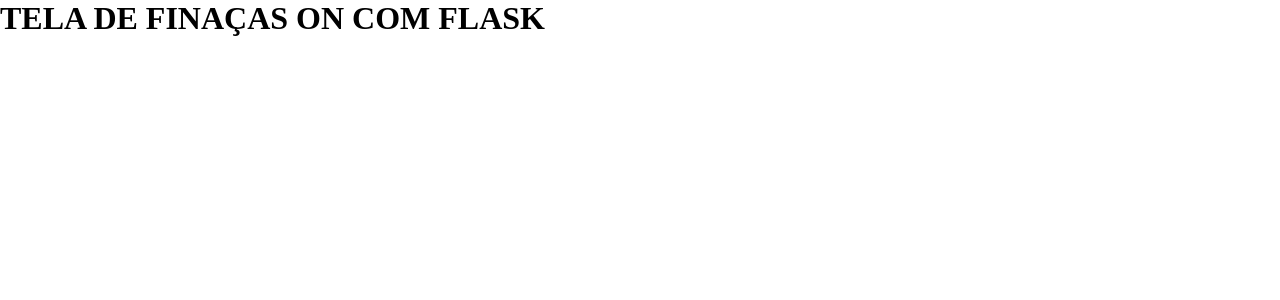
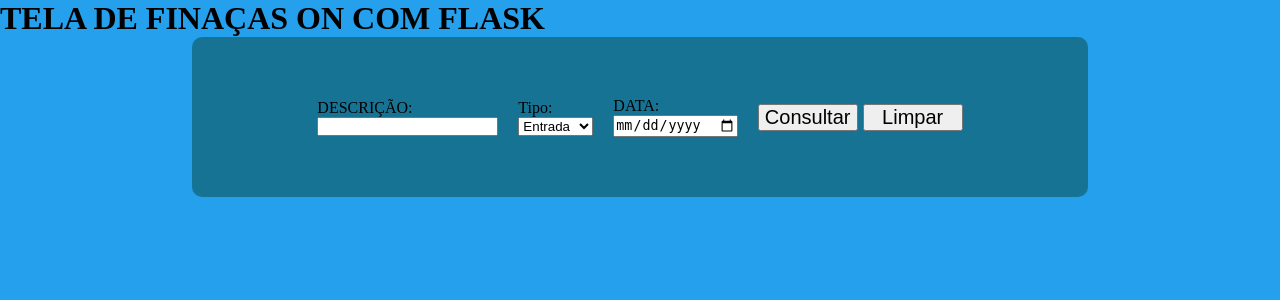
Before and after one commit to vitorhugoarcanjo/site_gestao_financeira, a Flask app: page /financas/ in a window 1280 px wide. Shown: the top 300 px of the page. Run offline with Flask 3, Linux system fonts and the light colour scheme; the visitor is signed in with stand-in values (Sample User, id 1).

Commit message:
atualizando tela finanças

```diff
--- a/static/pasta_financas/estrutura_global.css
+++ b/static/pasta_financas/estrutura_global.css
@@ -2,3 +2,7 @@
     margin: 0;
     padding: 0;
 }
+
+body {
+    background-color: #24A0ED;
+}
--- a/static/pasta_financas/import_todas_css.css
+++ b/static/pasta_financas/import_todas_css.css
@@ -1 +1,2 @@
 @import url('/static/pasta_financas/estrutura_global.css');
+@import url('/static/pasta_financas/section_consultas.css');
--- /dev/null
+++ b/static/pasta_financas/section_consultas.css
@@ -0,0 +1,45 @@
+.section_um_consulta {
+    display: flex;
+    width: 100%;
+    justify-content: center;
+}
+
+
+    .section_um_consulta .container_consulta {
+        background-color: rgb(23, 115, 148);
+        width: 70%;
+        height: 10rem;
+        display: flex;
+        justify-content: center;
+        border-radius: 10px;
+    }
+
+    .sub_container_consulta {
+        display: flex;
+        flex-direction: row;
+        gap: 20px;
+        align-items: center;
+    }
+
+    .sub_container_consulta > .label_input {
+        display: flex;
+        flex-direction: column;
+        align-items: flex-start;
+
+    }
+
+
+
+    /* DIV INICIO BOTÕES */
+    .sub_container_consulta .buttons {
+        display: flex;
+        align-items: center;
+        gap: 5px;
+    }
+
+    .sub_container_consulta .buttons > button {
+        width: 100px;
+        cursor: pointer;
+        font-size: 20px;
+    }
+    /* DIV FIM BOTÕES */
--- a/static/pasta_login/pasta_login/container_login.css
+++ b/static/pasta_login/pasta_login/container_login.css
@@ -50,6 +50,8 @@
     font-family: Arial, Helvetica, sans-serif;          /* ← MESMA FONTE */
     font-size: 20px;            /* ← MESMO TAMANHO DE FONTE */
     transition: background-color 0.7s ease, transform 0.7s ease;
+    color: black;
+    border-radius: 10px;
 }
 
     /* BOTÃO - BUTTON */
@@ -81,7 +83,6 @@
     .sub_container_login > a {
         text-decoration: none;
         background-color: #fd7e14;
-        color: black;
     }
 
     .sub_container_login a:hover {
--- a/static/pasta_tela_pos_login/estrutura_global.css
+++ b/static/pasta_tela_pos_login/estrutura_global.css
@@ -2,3 +2,7 @@
     margin: 0;
     padding: 0;
 }
+
+body {
+    background-color: #24A0ED;
+}
--- a/static/pasta_tela_pos_login/menu_nav.css
+++ b/static/pasta_tela_pos_login/menu_nav.css
@@ -7,7 +7,7 @@
 
 .menu_a {
     display: inline-block;
-    background-color: rgb(37, 129, 195);
+    background-color: rgb(16, 67, 103);
     color: #ffffff;
     text-decoration: none;
     padding: 10px;
@@ -18,5 +18,5 @@
 
 .menu_a:hover {
     transform: scale(1.1);
-    background-color: rgb(16, 73, 151);
+    background-color: rgb(12, 39, 77);
 }
--- a/templates/pasta_financas/tela_financas.html
+++ b/templates/pasta_financas/tela_financas.html
@@ -8,6 +8,38 @@
 
     <h1>TELA DE FINAÇAS ON COM FLASK</h1>
 
+    <section class="section_um_consulta">
+        <div class="container_consulta">
+            <div class="sub_container_consulta">
+
+                <div class="label_input">
+                    <label>DESCRIÇÃO:</label>
+                    <input type="text">
+                </div>
+
+
+                <div class="label_input">
+                    <label>Tipo:</label>
+                    <select>
+                        <option>Entrada</option>
+                        <option>Despesa</option>
+                    </select>
+                </div>
+
+                <div class="label_input">
+                    <label>DATA:</label>
+                    <input type="date">
+                </div>
+
+                <div class="buttons">
+                    <button type="submit">Consultar</button>
+                    <button type="reset">Limpar</button>
+                </div>
+
+            </div>
+        </div>
+    </section>
+
 
 
 </html>
--- a/templates/pasta_login/pasta_acesso_login/tela_logica_login.html
+++ b/templates/pasta_login/pasta_acesso_login/tela_logica_login.html
@@ -34,10 +34,10 @@
                         <label>Digite sua senha:</label>
                         <input type="password" name="senha" placeholder="Digite sua senha"><br>
 
-                        <button type="submit" class="btn_submit">Acessar</button>
-                        <button type="reset" class="btn_limpar">Limpar</button>
+                        <button type="submit" class="btn_submit"><strong>Acessar</strong></button>
+                        <button type="reset" class="btn_limpar"><strong>Limpar</strong></button>
 
-                        <a href="{{ url_for('appinicializar') }}">Voltar</a>
+                        <a href="{{ url_for('appinicializar') }}"><strong>Voltar</strong></a>
 
                     </div>
                 </div>
--- a/templates/pasta_login/pasta_cadastre_se/tela_cadastre_se.html
+++ b/templates/pasta_login/pasta_cadastre_se/tela_cadastre_se.html
@@ -43,9 +43,9 @@
                         <label>Validação da senha:</label>
                         <input type="password" name="confirmar_senha" placeholder="Insira novamente a senha" required>
 
-                        <button type="submit" class="btn_cadastrar">CADASTRAR</button>
-                        <button type="reset" class="btn_limpar">LIMPAR</button>
-                        <a href="{{ url_for('appinicializar') }}" class="btn_voltar">VOLTAR</a>
+                        <button type="submit" class="btn_cadastrar"><strong>Cadastrar</strong></button>
+                        <button type="reset" class="btn_limpar"><strong>Limpar</strong></button>
+                        <a href="{{ url_for('appinicializar') }}" class="btn_voltar"><strong>Voltar</strong></a>
                     </div>
                 </div>
             </div>
```
Also changed, not shown: static/pasta_login/pasta_cadastre_se/container_cadastro.css (+9 -1 lines).
